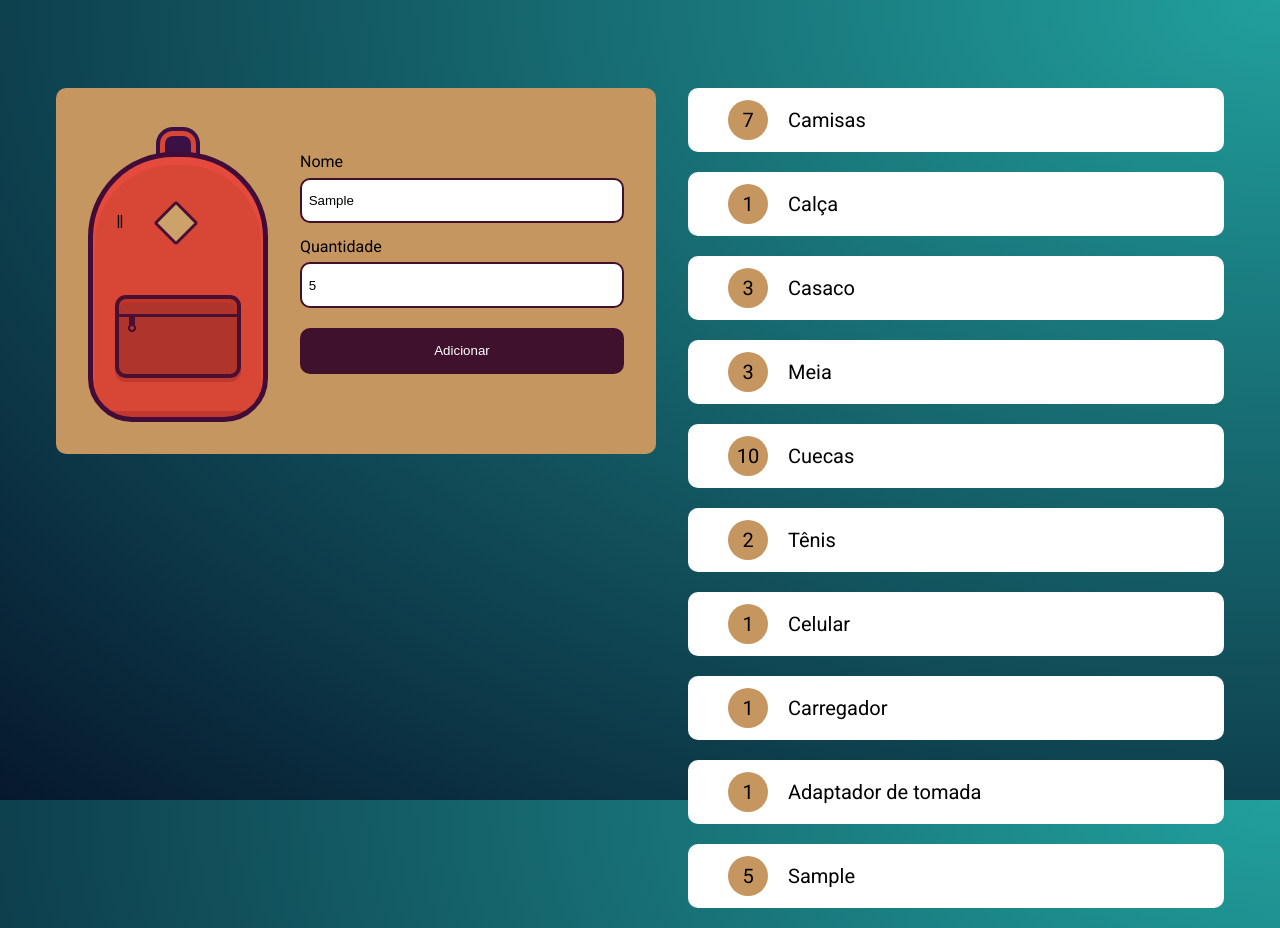
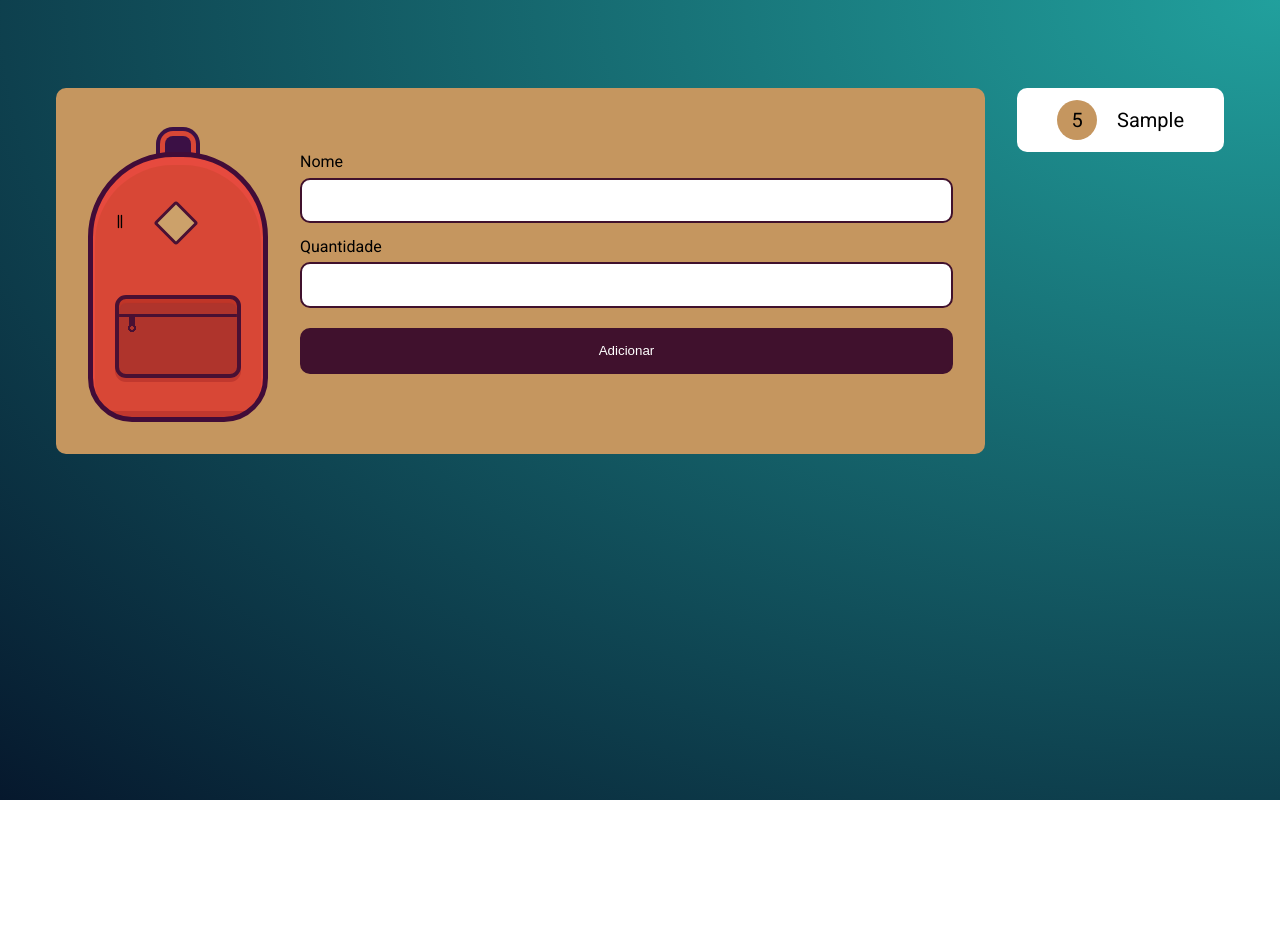
Before and after one commit to diegoveras96/mochila-de-viagem, a plain HTML site: page index.html in a window 1280 px wide. Both pictures are taken after typing "Sample", "5" into the empty fields and a click on the input "Adicionar". After the commit the page ends 800 px from the top, so only its background shows below. Drawn offline with Linux system fonts and the light colour scheme.

Commit message:
Ganhando corpo

```diff
--- a/index.html
+++ b/index.html
@@ -25,7 +25,7 @@
         </div>
 
         <ul class="lista" id="lista">
-            <li class="item"><strong>7</strong>Camisas</li>
+            <!-- <li class="item"><strong>7</strong>Camisas</li>
             <li class="item"><strong>1</strong>Calça</li>
             <li class="item"><strong>3</strong>Casaco</li>
             <li class="item"><strong>3</strong>Meia</li>
@@ -33,7 +33,7 @@
             <li class="item"><strong>2</strong>Tênis</li>
             <li class="item"><strong>1</strong>Celular</li>
             <li class="item"><strong>1</strong>Carregador</li>
-            <li class="item"><strong>1</strong>Adaptador de tomada</li>
+            <li class="item"><strong>1</strong>Adaptador de tomada</li> -->
         </ul>
     </main>
 
--- a/js/main.js
+++ b/js/main.js
@@ -1,16 +1,21 @@
 const form = document.querySelector('#novoItem');
-const lista = document.querySelector('#lista')
+const lista = document.querySelector('#lista');
+const itens = JSON.parse(localStorage.getItem("itens")) || [];
 
+itens.forEach((elemento)=>{
+    console.log(elemento.nome, elemento.quantidade)
+})
 
 form.addEventListener("submit", (evento)=>{
     evento.preventDefault();
 
-    const nome = evento.target.elements['nome'].value
-    const quantidade = evento.target.elements['quantidade'].value
+    const nome = evento.target.elements['nome'];
+    const quantidade = evento.target.elements['quantidade'];
 
-    createNewElement(nome, quantidade);
+    createNewElement(nome.value, quantidade.value);
 
-
+    nome.value = "";
+    quantidade.value = "";
 })
 
 function createNewElement(nome, quantidade){
@@ -26,4 +31,13 @@ function createNewElement(nome, quantidade){
 
     lista.appendChild(newItem);
 
+    const atualItem ={
+        "nome": nome,
+        "quantidade": quantidade
+    };
+
+    itens.push(atualItem)
+
+    localStorage.setItem("itens", JSON.stringify(itens));
+
 }
```
